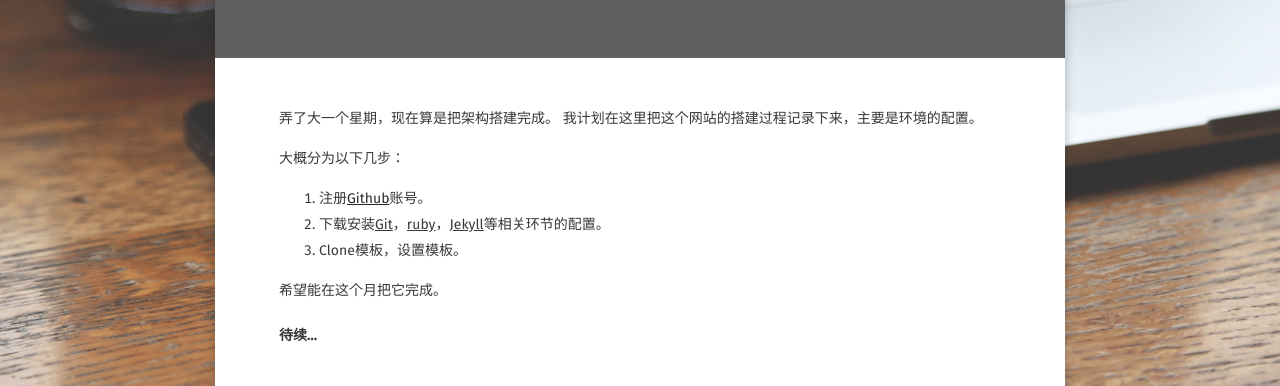
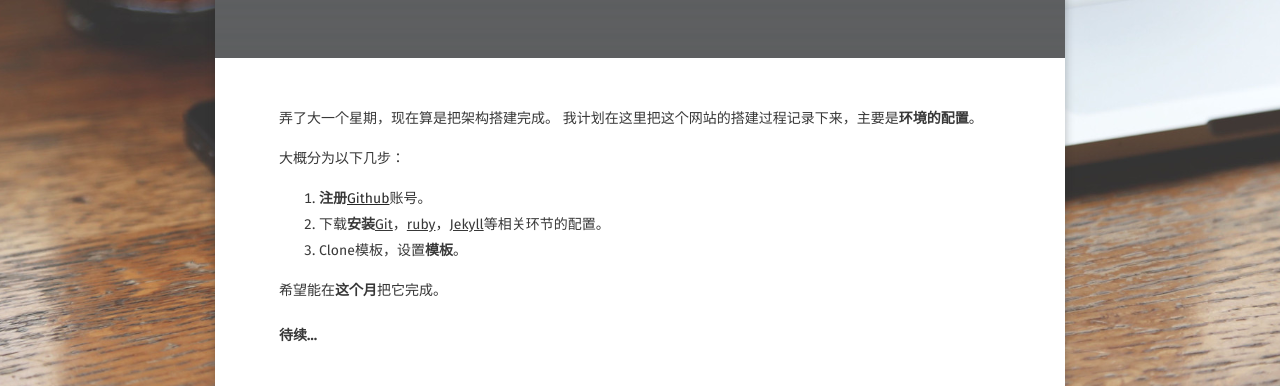
Before and after one commit to ZhongCW/ZhongCW.github.io, a Jekyll site: the page built from _posts/2016-8-18-Github-pages-blog.md, in a window 1280 px wide. Shown: the part 512-898 px from the top of the page. Built offline with Jekyll 4.4.1, drawn with Linux system fonts in a browser that asks for light colours; some web fonts are replaced.

```diff
--- a/_config.yml
+++ b/_config.yml
@@ -8,7 +8,7 @@ logo:               'assets/img/logo.png'
 background:         'assets/img/placeholder-big.jpg'
 tiled_bg:           false   # Set this true if you want to tile your background image, otherwise it will be covered
 locale:             en_US
-url:                http://localhost:4000   #http://localhost:4000 || http://zhongcw.github.io
+url:                https://zhongcw.github.io   #http://localhost:4000 || https://zhongcw.github.io
 
 # Jekyll
 permalink:          /:title/
--- a/_posts/2016-8-18-Github-pages-blog.md
+++ b/_posts/2016-8-18-Github-pages-blog.md
@@ -9,13 +9,13 @@ comments: false	#评论
 ---
 
 弄了大一个星期，现在算是把架构搭建完成。
-我计划在这里把这个网站的搭建过程记录下来，主要是环境的配置。
+我计划在这里把这个网站的搭建过程记录下来，主要是**环境的配置**。
 
 大概分为以下几步：
-1. 注册[Github](http://github.com)账号。
-1. 下载安装[Git]()，[ruby]()，[Jekyll]()等相关环节的配置。
-1. Clone模板，设置模板。
+1. **注册**[Github](http://github.com)账号。
+1. 下载**安装**[Git]()，[ruby]()，[Jekyll]()等相关环节的配置。
+1. Clone模板，设置**模板**。
 
-希望能在这个月把它完成。
+希望能在**这个月**把它完成。
 
 #### 待续...
```
Also changed, not shown: about/index.md (+2 -2 lines), assets/img/Blog/b_about_me_life.jpg (added).
